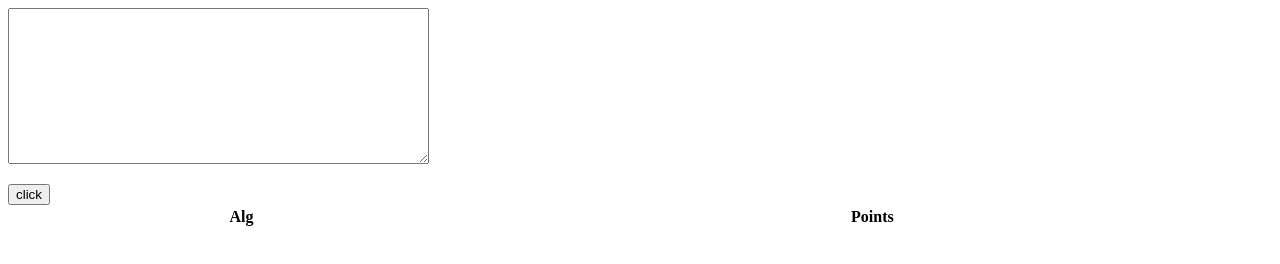
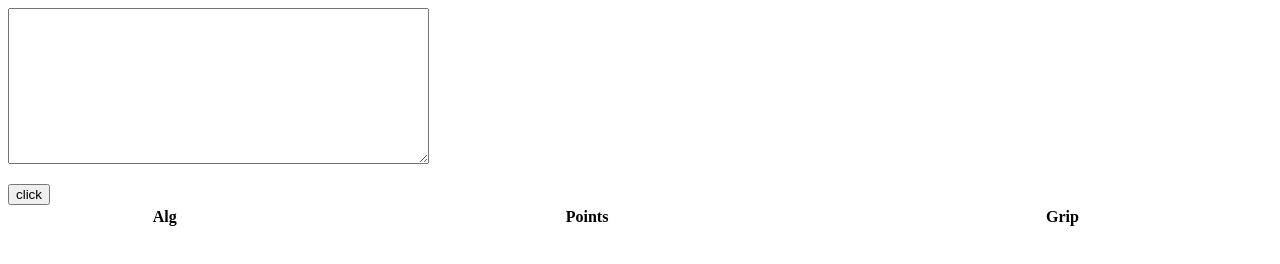
Before and after one commit to yutu58/algrater, a plain HTML site: page index.html in a window 1280 px wide. Drawn offline with Linux system fonts and the light colour scheme.

Commit message:
Update index.html

```diff
--- a/index.html
+++ b/index.html
@@ -1,6 +1,5 @@
 <!DOCTYPE html>
 <html>
-<body>
 <textarea rows="10" cols="50" id="algtest" value="R' F R F'"></textarea>
 <p id="points"></p>
 <input type="button" value="click" onclick="printvalue()">
@@ -9,11 +8,11 @@
   	<tr>
     	<th>Alg</th>
     	<th>Points</th>
+        <th>Grip</th>
   	</tr>
   </thead>
   <tbody id="tbody">
   </tbody>
 </table>
-</body>
 <script src="main.js"></script>
 </html>
```
